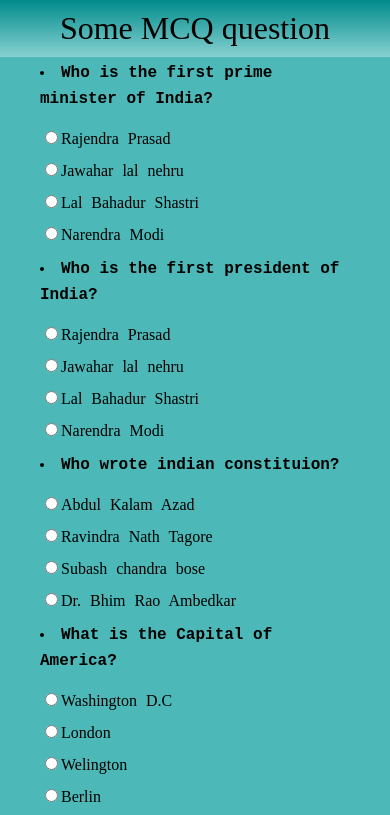
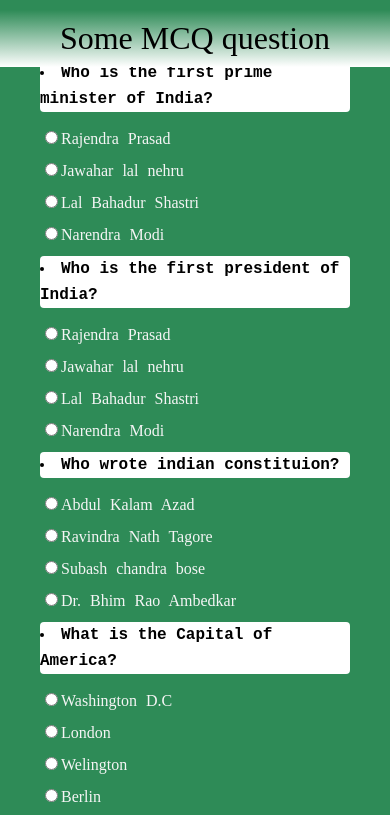
Before and after one commit to Saq65/Mcq, a plain HTML site: page index.html in a window 390 px wide. Shown: the top 815 px of the page. Drawn offline with Linux system fonts and the light colour scheme.

Commit message:
Update ques.css

```diff
--- a/ques.css
+++ b/ques.css
@@ -9,7 +9,7 @@ body{
     justify-content: center;
     line-height: 26px;
     position: relative;
-    background-color:rgb(77, 184, 184);
+    background-color:seagreen;
 }
 .ques{
     word-spacing: 5px;
@@ -22,13 +22,15 @@ li{
     font-size: larger;
     letter-spacing: 2px;
     color: black;
+    background-color: white;
+    border-radius: 4px;
 }
 #option{
     display: block;
 }
 p{
     line-height: 0px;
-    color:#0e0d0d jhv;
+    color:rgb(245, 245, 245);
 }
 span{
     background-color: #fff;
@@ -42,7 +44,7 @@ span:hover{
 #header{
     height: 42px;
     width: 100%;
-    background-image: linear-gradient(to bottom,darkcyan,rgb(135, 209, 209));
+    background-image: linear-gradient(to top,white,seagreen);
     text-align: center;
     font-size: xx-large;
     padding-top: 15px;
@@ -74,15 +76,12 @@ h2{
   p{
     font-size: medium;
   }
-    #header{
+  #header{
     height: 42px;
     width: 100%;
-    background-image: linear-gradient(to bottom,darkcyan,rgb(135, 209, 209));
+    background-image: linear-gradient(to bottom,seagreen,white);
     text-align: center;
     font-size: xx-large;
-    margin:0;
-    top:0;
     position: fixed;
-
 }
 }
```
